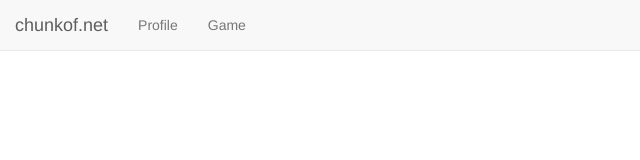
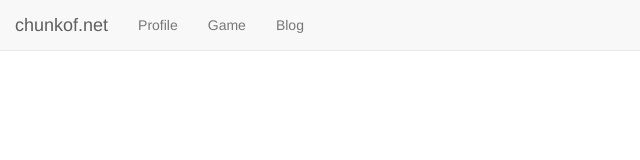
Before and after one commit to chunkof/chunkof.net, a website: page settings/header.html in a window 1280 px wide. Shown: the full height of the page, 0-640 px from the left. Drawn offline with Linux system fonts and the light colour scheme; files that its build step writes are made by us from their sources.

Commit message:
Add Blog link.

```diff
--- a/settings/header.html
+++ b/settings/header.html
@@ -36,6 +36,7 @@
           <ul class="nav navbar-nav">
             <li ><a href="profile.html">Profile</a></li>
             <li ><a href="game.html">Game</a></li>
+            <li ><a href="http://chunkof.hatenablog.com/">Blog</a></li>
           </ul>
         </div>
       </div>
```
